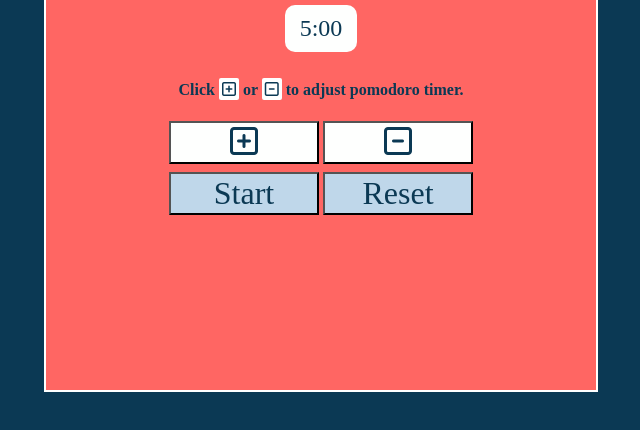
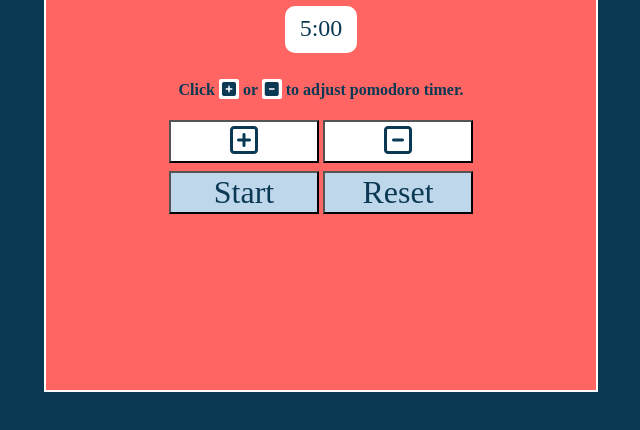
Before and after one commit to kyleroden/pomodoro, a plain HTML site: page index.html in a window 1280 px wide. Shown: the part 370-800 px from the top of the page, without its empty margins (319-959 px from the left). Drawn offline with nearby package versions, Linux system fonts and the light colour scheme.

Commit message:
minor css edits

```diff
--- a/css/styles.css
+++ b/css/styles.css
@@ -44,9 +44,10 @@
   color: #0B3954;
 }
 #instructions i {
-  padding: 3px 3px;
+  padding: 2px 3px;
   background-color: white;
   border-radius: 2px;
+  font-weight: 600;
 }
 #increase_btn {
 
--- a/js/script.js
+++ b/js/script.js
@@ -144,7 +144,8 @@ function get_time(){
 function decrement_time() {
   if(state === "started") {
     console.log("decrement clicked, state is 'started'");
-  return;
+
+    return;
 }
   else {
     let curr_minutes = timer_screen.textContent;
```
